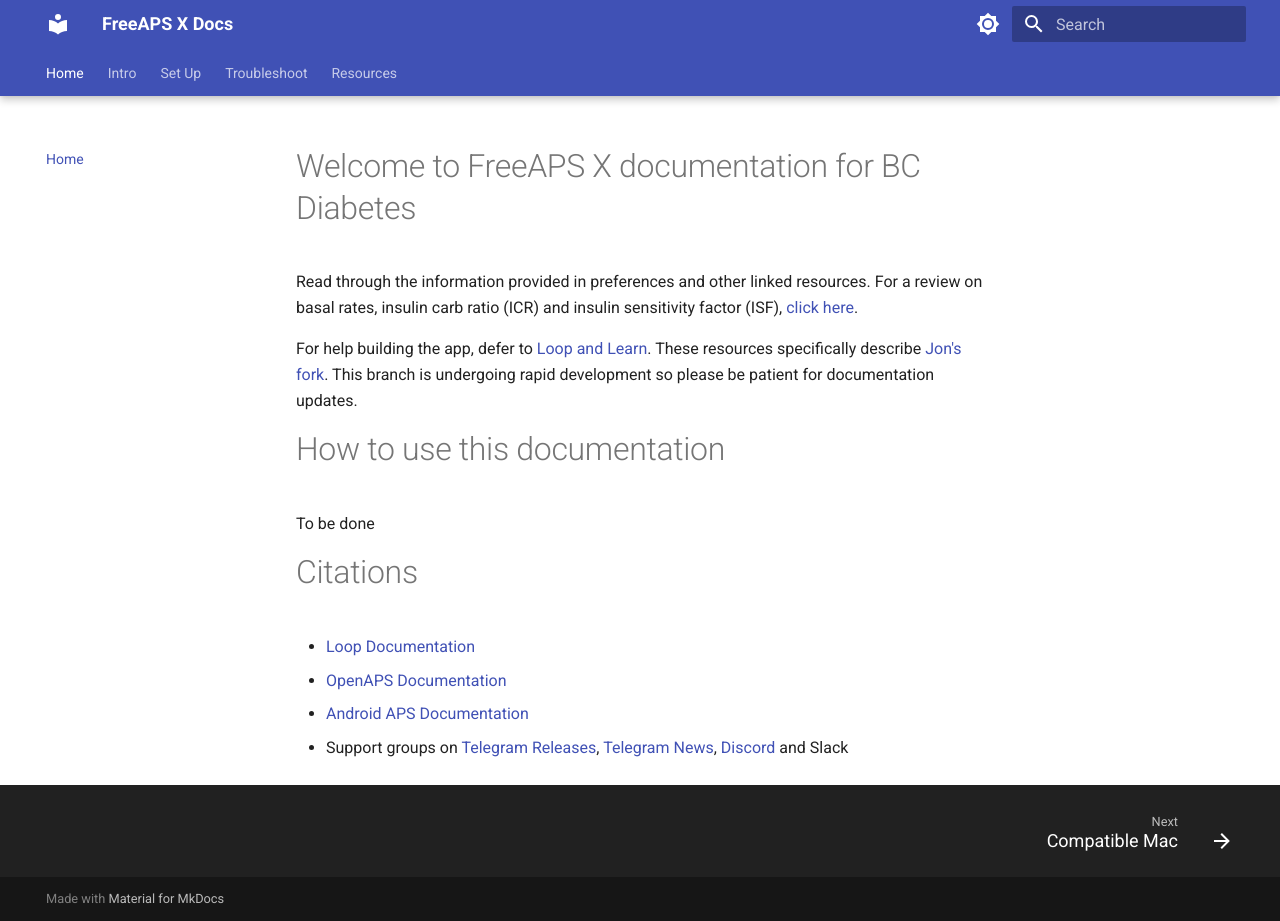
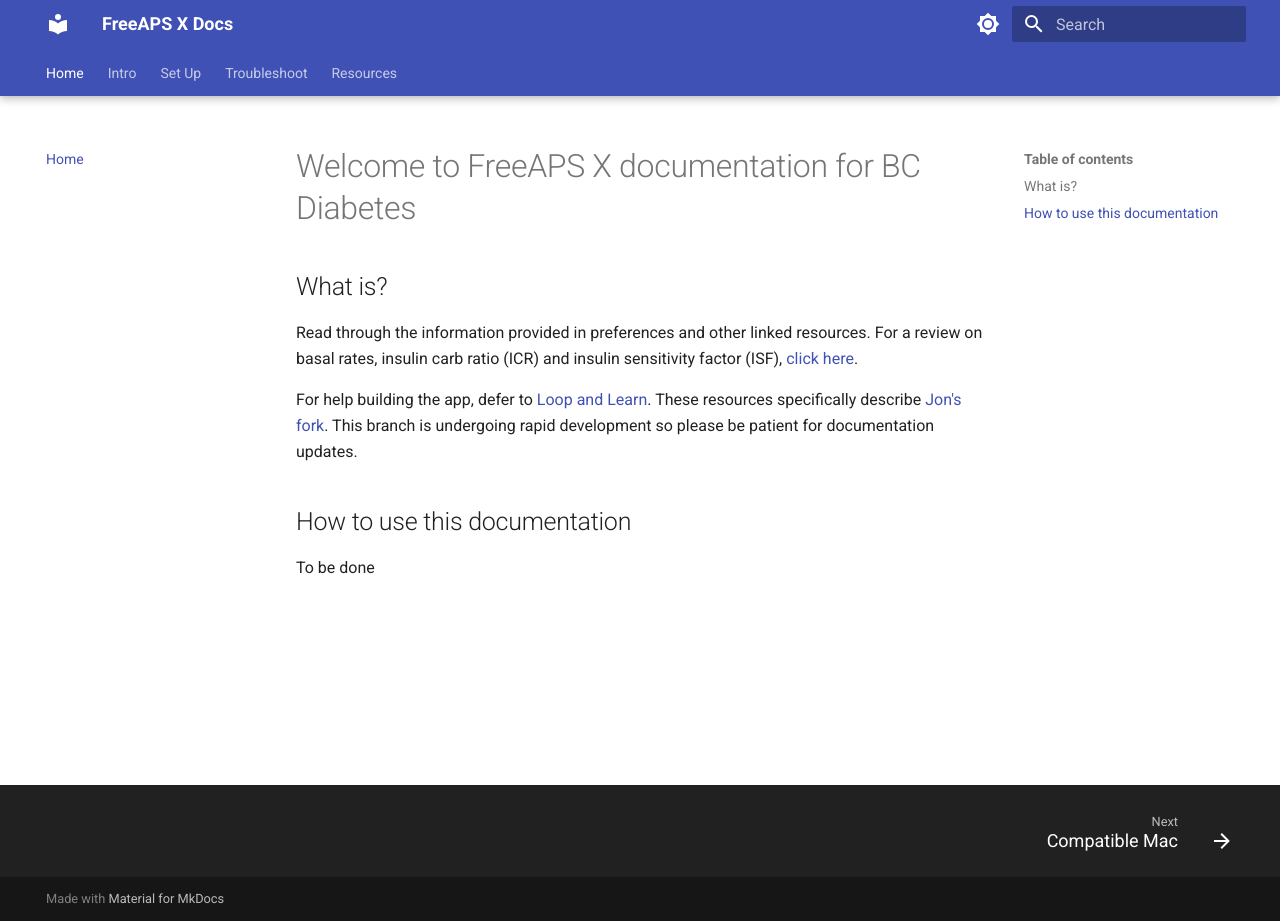
Before and after one commit to bcdiabetes/freeapsdocs, an MkDocs documentation site: the page built from docs/index.md, in a window 1280 px wide and 921 px high. Built offline with MkDocs 1.6.1 and Material for MkDocs 9.7.7, drawn with Linux system fonts in a browser that asks for light colours.

Commit message:
Update index.md

```diff
--- a/docs/index.md
+++ b/docs/index.md
@@ -1,13 +1,8 @@
 # Welcome to FreeAPS X documentation for BC Diabetes
+## What is?
 Read through the information provided in preferences and other linked resources. For a review on basal rates, insulin carb ratio (ICR) and insulin sensitivity factor (ISF), <a href="/basal-isf-icr">click here</a>.
 
 For help building the app, defer to <a href="https://www.loopandlearn.org/freeaps-x/">Loop and Learn</a>. These resources specifically describe <a href="https://github.com/Jon-b-m/freeaps">Jon's fork</a>. This branch is undergoing rapid development so please be patient for documentation updates.
 
-# How to use this documentation
+## How to use this documentation
 To be done
-
-# Citations
-- <a href="https://loopkit.github.io/loopdocs/">Loop Documentation</a>
-- <a href="https://openaps.readthedocs.io/">OpenAPS Documentation</a>
-- <a href="https://androidaps.readthedocs.io/">Android APS Documentation</a>
-- Support groups on <a href="https://t.me/s/FreeAPSX_News">Telegram Releases</a>, <a href="https://t.me/FreeAPSX_Eng">Telegram News</a>, <a href="https://discord.gg/32VCtN3tMF">Discord</a> and Slack
```
